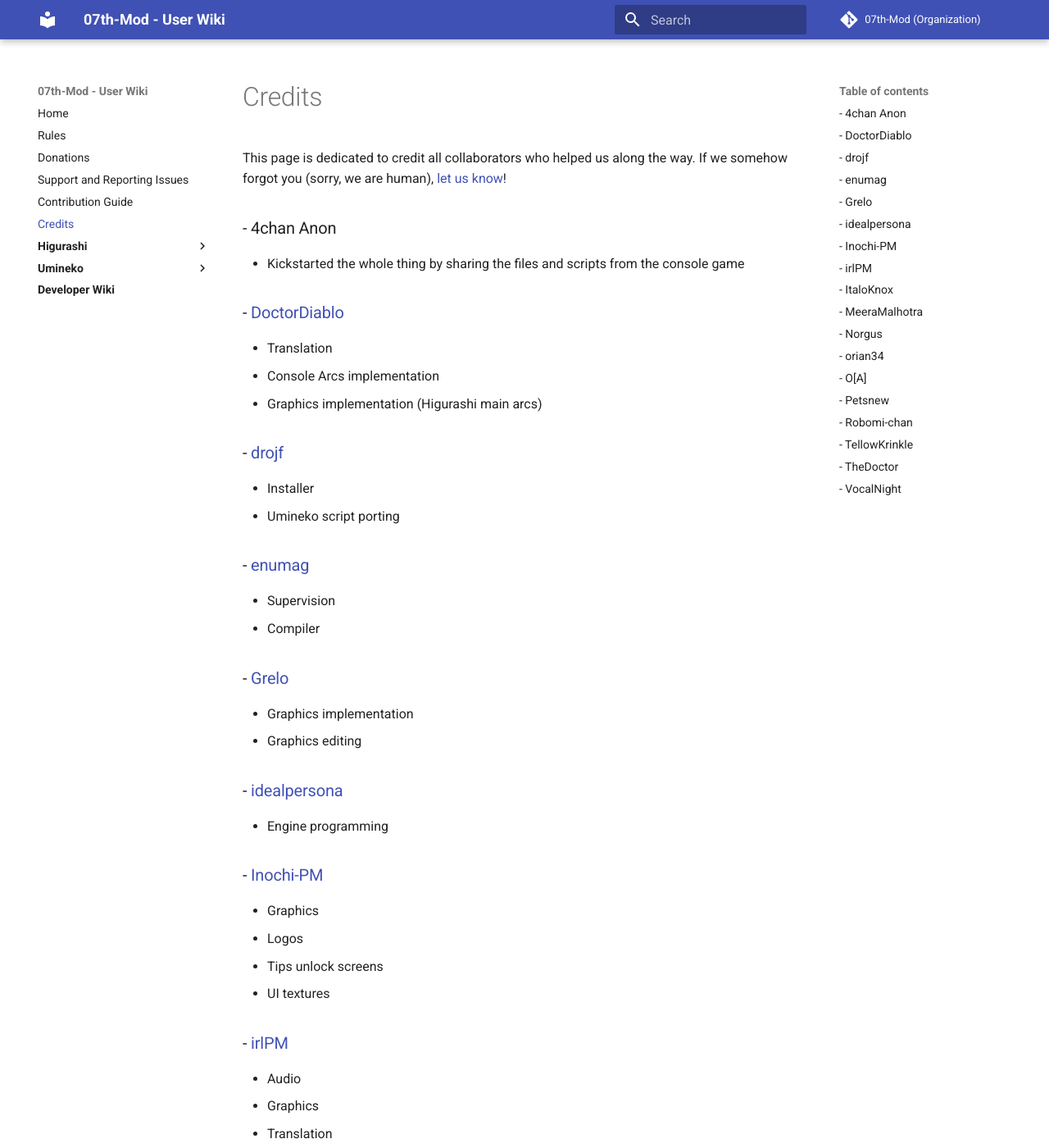
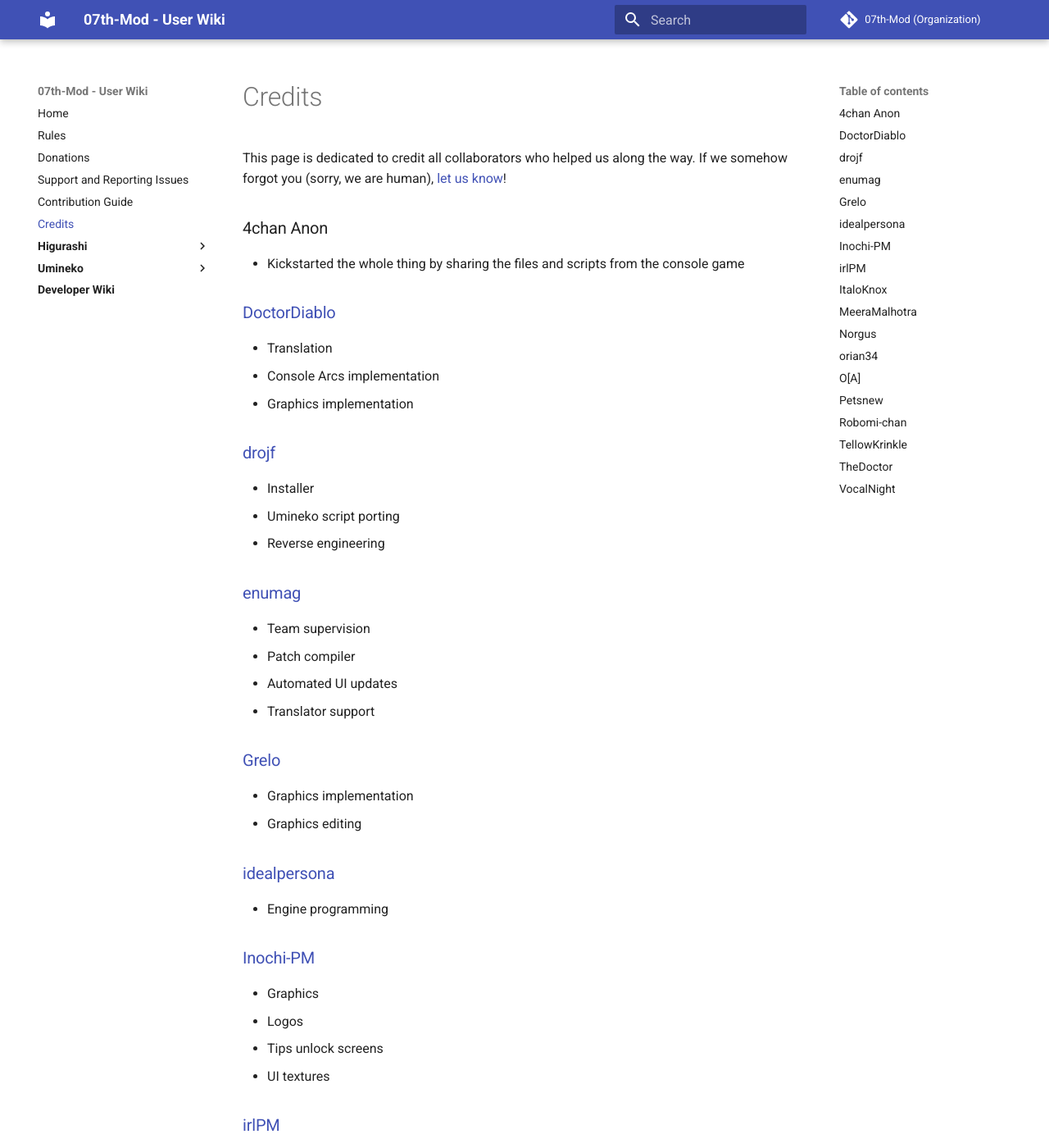
Before and after one commit to 07th-mod/wiki, an MkDocs documentation site: the page built from docs/Credits.md, in a window 1280 px wide and 1400 px high. Shown: the whole window at 82% size. Built offline with MkDocs 1.6.1 and Material for MkDocs 9.7.7, drawn with Linux system fonts in a browser that asks for light colours; some of the changed text lies outside the part shown.

Commit message:
Update Credits.md

```diff
--- a/docs/Credits.md
+++ b/docs/Credits.md
@@ -2,95 +2,102 @@
 
 This page is dedicated to credit all collaborators who helped us along the way. If we somehow forgot you (sorry, we are human), [let us know](https://github.com/07th-mod/wiki/issues)!
 
-### - 4chan Anon
+### 4chan Anon
 
 * Kickstarted the whole thing by sharing the files and scripts from the console game
 
-### - [DoctorDiablo](https://github.com/DoctorDiablo)
+### [DoctorDiablo](https://github.com/DoctorDiablo)
 
 * Translation
 * Console Arcs implementation
-* Graphics implementation (Higurashi main arcs)
+* Graphics implementation
 
-### - [drojf](https://www.drojf.com)
+### [drojf](https://www.drojf.com)
 
 * Installer
 * Umineko script porting
+* Reverse engineering
 
-### - [enumag](https://github.com/enumag)
+### [enumag](https://github.com/enumag)
 
-* Supervision
-* Compiler
+* Team supervision
+* Patch compiler
+* Automated UI updates
+* Translator support
 
-### - [Grelo](https://github.com/Grelo)
+### [Grelo](https://github.com/Grelo)
 
 * Graphics implementation
 * Graphics editing
 
-### - [idealpersona](https://github.com/idealpersona)
+### [idealpersona](https://github.com/idealpersona)
 
 * Engine programming
 
-### - [Inochi-PM](https://twitter.com/InochiPM)
+### [Inochi-PM](https://twitter.com/InochiPM)
 
 * Graphics
 * Logos
 * Tips unlock screens
 * UI textures
 
-### - [irlPM](https://github.com/irlPM)
+### [irlPM](https://github.com/irlPM)
 
 * Audio
 * Graphics
 * Translation
 * Console features porting
 
-### - [ItaloKnox](https://italoknox.github.io/site/)
+### [ItaloKnox](https://italoknox.github.io/site/)
 
 * Supervision
 * Audio
+* Voice matching
 * Sysadmin (07th-mod.com)
 
-### - [MeeraMalhotra](https://www.youtube.com/channel/UCISQ1SA3YWOUtXjwxU146RA)
+### [MeeraMalhotra](https://www.youtube.com/channel/UCISQ1SA3YWOUtXjwxU146RA)
 
 * Translation
 
-### - [Norgus](https://github.com/Norgus)
+### [Norgus](https://github.com/Norgus)
 
 * Script Editing
 * Quality checking
 
-### - [orian34](https://github.com/orian34)
+### [orian34](https://github.com/orian34)
 
 * Script editing
+* Animations
+* PS3 matching
 
-### - [O\[A\]](https://github.com/ooa113y)
+### [O\[A\]](https://github.com/ooa113y)
 
 * Umineko Hane and Tsubasa patches
 * Script Editing
 * Bugfixing
 * Support
 
-### - [Petsnew](https://github.com/Petsnew)
+### [Petsnew](https://github.com/Petsnew)
 
 * Reverse engineering
 * Video implementation
 * UNIX testing
 
-### - [Robomi-chan](https://github.com/07th-mod/robomi-chan)
+### [Robomi-chan](https://github.com/07th-mod/robomi-chan)
 
 * Voice matching
 * Super Smart Mascot
 
-### - [TellowKrinkle](https://github.com/tellowkrinkle/)
+### [TellowKrinkle](https://github.com/tellowkrinkle/)
 
+* Engine programming
 * Reverse engineering
-* Programming
 
-### - [TheDoctor](https://github.com/jwgrlrrajn)
+### [TheDoctor](https://github.com/jwgrlrrajn)
 
 * Graphics
+* MG Graphics packs
 
-### - [VocalNight](https://github.com/VocalNight)
+### [VocalNight](https://github.com/VocalNight)
 
 * Windows installer
```
